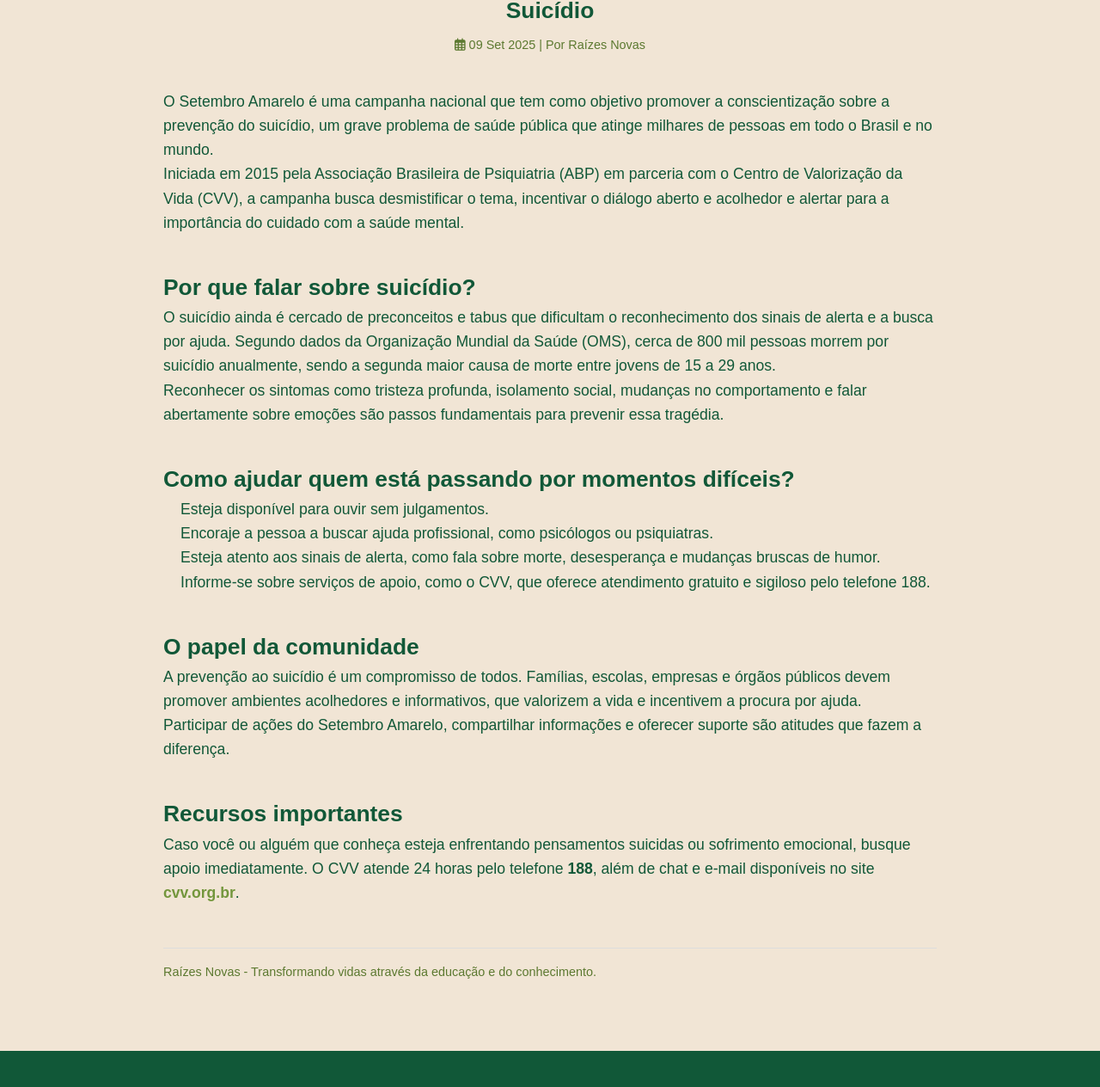
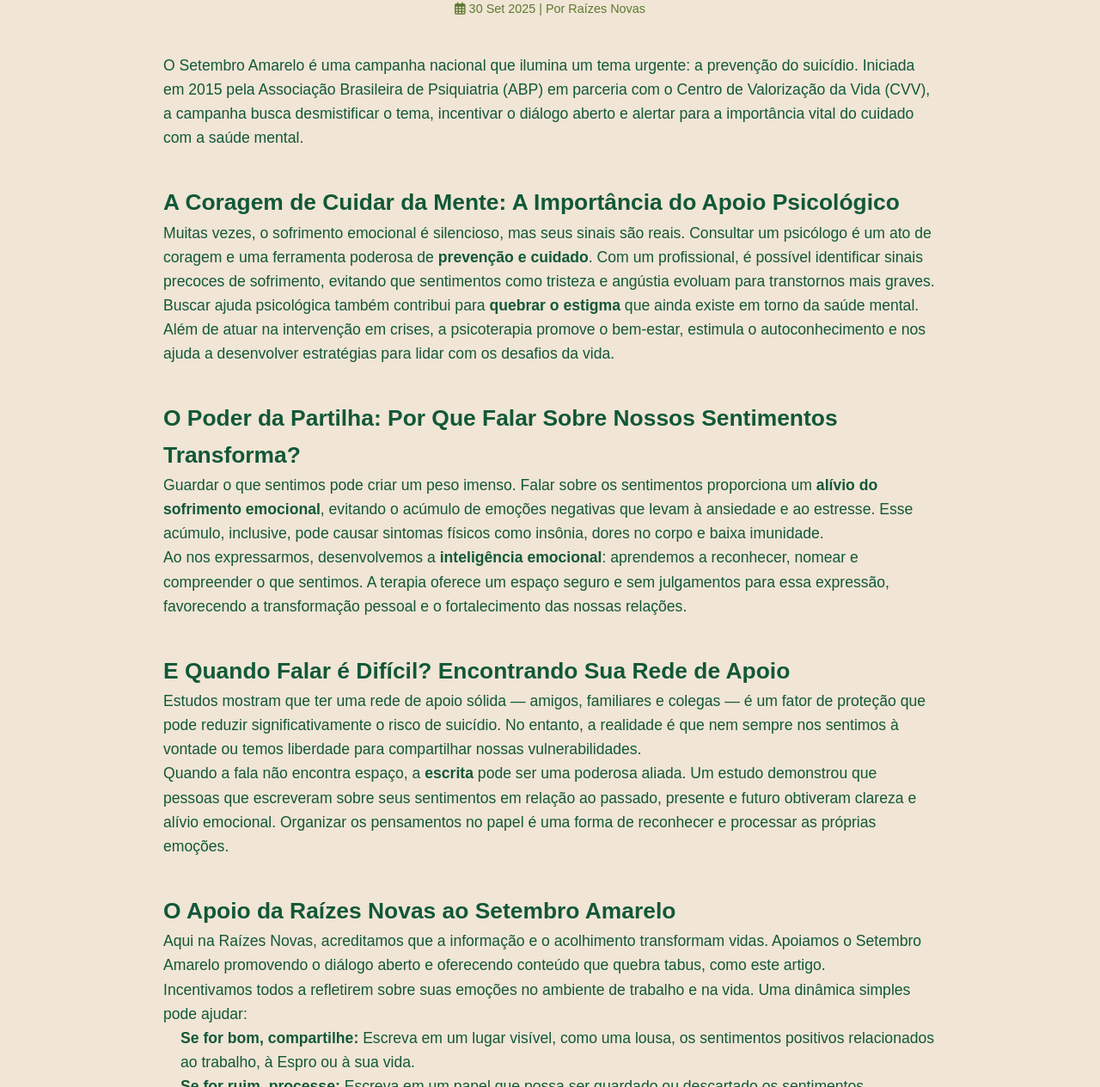
Before and after one commit to raizesnovas/site, a plain HTML site: page oficinas/oficina01.html in a window 1280 px wide. Shown: the part 236-1500 px from the top of the page at 86% size. Drawn offline with Linux system fonts and the light colour scheme; a web font is replaced by a local one.

Commit message:
Update oficina01.html

```diff
--- a/oficinas/oficina01.html
+++ b/oficinas/oficina01.html
@@ -5,143 +5,112 @@
   <meta name="viewport" content="width=device-width,initial-scale=1" />
   <title>Setembro Amarelo - Raízes Novas</title>
   <meta name="description" content="Artigo sobre Setembro Amarelo e prevenção ao suicídio" />
-  <link rel="icon" type="image/svg+xml" href="img/favicon.svg" />
-  <link
-    rel="stylesheet"
-    href="https://cdnjs.cloudflare.com/ajax/libs/font-awesome/6.4.0/css/all.min.css"
-  />
-  <link
-    href="https://fonts.googleapis.com/css2?family=Poppins:wght@300;400;600;700&display=swap"
-    rel="stylesheet"
-  />
+  <link rel="icon" type="image/svg+xml" href="../img/favicon.svg" />
+  <link rel="stylesheet" href="https://cdnjs.cloudflare.com/ajax/libs/font-awesome/6.4.0/css/all.min.css" />
+  <link rel="preconnect" href="https://fonts.googleapis.com">
+  <link rel="preconnect" href="https://fonts.gstatic.com" crossorigin>
+  <link href="https://fonts.googleapis.com/css2?family=Asap+Condensed:wght@400;600;700&display=swap" rel="stylesheet">
   <link rel="stylesheet" href="../style.css" />
 </head>
 <body>
 
-  <!-- Cabeçalho -->
   <header class="cabecalho__principal">
     <div class="container__layout">
       <div class="logo__marca">
         <img src="../img/logo.png" alt="Raízes Novas" class="logo__imagem" />
       </div>
-
       <nav class="menu__principal" aria-label="Navegação principal">
         <ul class="menu__lista">
-          <li><a href="index.html"><i class="fas fa-home"></i> Início</a></li>
+          <li><a href="../index.html"><i class="fas fa-home"></i> Início</a></li>
           <li><a href="#artigo"><i class="fas fa-newspaper"></i> Artigo</a></li>
-          <li><a href="#sobre"><i class="fas fa-info-circle"></i> Sobre</a></li>
+          <li><a href="#recursos"><i class="fas fa-life-ring"></i> Ajuda</a></li>
         </ul>
       </nav>
     </div>
   </header>
 
-  <!-- Conteúdo Principal -->
-  <main
-    class="container__layout coluna"
-    style="padding-top: 40px; padding-bottom: 80px; max-width: 900px;"
-  >
+  <main class="container__layout coluna" style="padding-top: 40px; padding-bottom: 80px; max-width: 900px;">
     <article id="artigo">
       <header class="sessao__cabecalho" style="margin-bottom: 40px;">
-        <h1>
-          Setembro Amarelo: Um Mês para Falar Sobre Vida e Prevenção ao
-          Suicídio
-        </h1>
-        <p
-          class="informativo__meta"
-          style="font-size: 0.9rem; color: var(--cor-texto-secundario); margin-top: 8px;"
-        >
-          <i class="far fa-calendar-alt"></i> 09 Set 2025 | Por Raízes Novas
+        <h1>Setembro Amarelo: Falar é a Melhor Solução</h1>
+        <p class="informativo__meta" style="font-size: 0.9rem; color: var(--cor-texto-secundario); margin-top: 8px;">
+          <i class="far fa-calendar-alt"></i> 30 Set 2025 | Por Raízes Novas
         </p>
       </header>
 
       <section style="margin-bottom: 40px;">
         <p>
-          O Setembro Amarelo é uma campanha nacional que tem como objetivo
-          promover a conscientização sobre a prevenção do suicídio, um grave
-          problema de saúde pública que atinge milhares de pessoas em todo o
-          Brasil e no mundo.
-        </p>
-        <p>
-          Iniciada em 2015 pela Associação Brasileira de Psiquiatria (ABP) em
-          parceria com o Centro de Valorização da Vida (CVV), a campanha busca
-          desmistificar o tema, incentivar o diálogo aberto e acolhedor e
-          alertar para a importância do cuidado com a saúde mental.
+          O Setembro Amarelo é uma campanha nacional que ilumina um tema urgente: a prevenção do suicídio. Iniciada em 2015 pela Associação Brasileira de Psiquiatria (ABP) em parceria com o Centro de Valorização da Vida (CVV), a campanha busca desmistificar o tema, incentivar o diálogo aberto e alertar para a importância vital do cuidado com a saúde mental.
         </p>
       </section>
 
       <section style="margin-bottom: 40px;">
-        <h2>Por que falar sobre suicídio?</h2>
+        <h2>A Coragem de Cuidar da Mente: A Importância do Apoio Psicológico</h2>
         <p>
-          O suicídio ainda é cercado de preconceitos e tabus que dificultam o
-          reconhecimento dos sinais de alerta e a busca por ajuda. Segundo
-          dados da Organização Mundial da Saúde (OMS), cerca de 800 mil pessoas
-          morrem por suicídio anualmente, sendo a segunda maior causa de morte
-          entre jovens de 15 a 29 anos.
+          Muitas vezes, o sofrimento emocional é silencioso, mas seus sinais são reais. Consultar um psicólogo é um ato de coragem e uma ferramenta poderosa de <strong>prevenção e cuidado</strong>. Com um profissional, é possível identificar sinais precoces de sofrimento, evitando que sentimentos como tristeza e angústia evoluam para transtornos mais graves.
         </p>
         <p>
-          Reconhecer os sintomas como tristeza profunda, isolamento social,
-          mudanças no comportamento e falar abertamente sobre emoções são
-          passos fundamentais para prevenir essa tragédia.
+          Buscar ajuda psicológica também contribui para <strong>quebrar o estigma</strong> que ainda existe em torno da saúde mental. Além de atuar na intervenção em crises, a psicoterapia promove o bem-estar, estimula o autoconhecimento e nos ajuda a desenvolver estratégias para lidar com os desafios da vida.
         </p>
       </section>
 
       <section style="margin-bottom: 40px;">
-        <h2>Como ajudar quem está passando por momentos difíceis?</h2>
-        <ul style="padding-left: 20px; line-height: 1.6;">
-          <li>Esteja disponível para ouvir sem julgamentos.</li>
-          <li>Encoraje a pessoa a buscar ajuda profissional, como psicólogos ou psiquiatras.</li>
-          <li>Esteja atento aos sinais de alerta, como fala sobre morte, desesperança e mudanças bruscas de humor.</li>
-          <li>Informe-se sobre serviços de apoio, como o CVV, que oferece atendimento gratuito e sigiloso pelo telefone 188.</li>
-        </ul>
-      </section>
-
-      <section style="margin-bottom: 40px;">
-        <h2>O papel da comunidade</h2>
+        <h2>O Poder da Partilha: Por Que Falar Sobre Nossos Sentimentos Transforma?</h2>
         <p>
-          A prevenção ao suicídio é um compromisso de todos. Famílias, escolas,
-          empresas e órgãos públicos devem promover ambientes acolhedores e
-          informativos, que valorizem a vida e incentivem a procura por ajuda.
+          Guardar o que sentimos pode criar um peso imenso. Falar sobre os sentimentos proporciona um <strong>alívio do sofrimento emocional</strong>, evitando o acúmulo de emoções negativas que levam à ansiedade e ao estresse. Esse acúmulo, inclusive, pode causar sintomas físicos como insônia, dores no corpo e baixa imunidade.
         </p>
         <p>
-          Participar de ações do Setembro Amarelo, compartilhar informações e
-          oferecer suporte são atitudes que fazem a diferença.
+          Ao nos expressarmos, desenvolvemos a <strong>inteligência emocional</strong>: aprendemos a reconhecer, nomear e compreender o que sentimos. A terapia oferece um espaço seguro e sem julgamentos para essa expressão, favorecendo a transformação pessoal e o fortalecimento das nossas relações.
         </p>
       </section>
 
       <section style="margin-bottom: 40px;">
-        <h2>Recursos importantes</h2>
+        <h2>E Quando Falar é Difícil? Encontrando Sua Rede de Apoio</h2>
         <p>
-          Caso você ou alguém que conheça esteja enfrentando pensamentos
-          suicidas ou sofrimento emocional, busque apoio imediatamente. O CVV
-          atende 24 horas pelo telefone <strong>188</strong>, além de chat e
-          e-mail disponíveis no site
-          <a
-            href="https://www.cvv.org.br"
-            target="_blank"
-            rel="noopener noreferrer"
-            >cvv.org.br</a
-          >.
+          Estudos mostram que ter uma rede de apoio sólida — amigos, familiares e colegas — é um fator de proteção que pode reduzir significativamente o risco de suicídio. No entanto, a realidade é que nem sempre nos sentimos à vontade ou temos liberdade para compartilhar nossas vulnerabilidades.
+        </p>
+        <p>
+          Quando a fala não encontra espaço, a <strong>escrita</strong> pode ser uma poderosa aliada. Um estudo demonstrou que pessoas que escreveram sobre seus sentimentos em relação ao passado, presente e futuro obtiveram clareza e alívio emocional. Organizar os pensamentos no papel é uma forma de reconhecer e processar as próprias emoções.
         </p>
       </section>
 
-      <footer
-        style="
-          margin-top: 50px;
-          border-top: 1px solid #ddd;
-          padding-top: 16px;
-          color: var(--cor-texto-secundario);
-          font-size: 0.9rem;
-        "
-      >
+      <section style="margin-bottom: 40px;">
+        <h2>O Apoio da Raízes Novas ao Setembro Amarelo</h2>
         <p>
-          Raízes Novas - Transformando vidas através da educação e do
-          conhecimento.
+          Aqui na Raízes Novas, acreditamos que a informação e o acolhimento transformam vidas. Apoiamos o Setembro Amarelo promovendo o diálogo aberto e oferecendo conteúdo que quebra tabus, como este artigo.
         </p>
+        <p>
+          Incentivamos todos a refletirem sobre suas emoções no ambiente de trabalho e na vida. Uma dinâmica simples pode ajudar:
+        </p>
+        <ul style="padding-left: 20px; line-height: 1.6;">
+          <li><strong>Se for bom, compartilhe:</strong> Escreva em um lugar visível, como uma lousa, os sentimentos positivos relacionados ao trabalho, à Espro ou à sua vida.</li>
+          <li><strong>Se for ruim, processe:</strong> Escreva em um papel que possa ser guardado ou descartado os sentimentos desafiadores.</li>
+        </ul>
+        <p>
+          Este ato simbólico ajuda a organizar as emoções e a dar o primeiro passo para o autocuidado. Lembre-se: todo sentimento é válido e merece atenção.
+        </p>
+      </section>
+
+      <section id="recursos" style="margin-bottom: 40px;">
+        <h2>Recursos Importantes: Você Não Está Sozinho</h2>
+        <p>
+          Caso você ou alguém que conheça esteja enfrentando sofrimento emocional, busque apoio imediatamente. O <strong>CVV (Centro de Valorização da Vida)</strong> oferece atendimento gratuito, sigiloso e anônimo 24 horas por dia.
+        </p>
+        <p style="text-align: center; font-size: 1.5rem; font-weight: bold; margin: 20px 0;">
+          Ligue <a href="tel:188">188</a>
+        </p>
+        <p>
+          Você também pode acessar o chat e o e-mail no site oficial:
+          <a href="https://www.cvv.org.br" target="_blank" rel="noopener noreferrer">www.cvv.org.br</a>.
+        </p>
+      </section>
+
+      <footer style="margin-top: 50px; border-top: 1px solid #ddd; padding-top: 16px; color: var(--cor-texto-secundario); font-size: 0.9rem;">
+        <p>Raízes Novas - Transformando vidas através da educação e do conhecimento.</p>
       </footer>
     </article>
   </main>
 
-  <!-- Rodapé -->
   <footer class="rodape__principal">
     <div class="container__layout">
       <div class="rodape__grid">
@@ -153,7 +122,6 @@
             <a href="#" aria-label="LinkedIn"><i class="fab fa-linkedin-in"></i></a>
           </div>
         </div>
-
         <div class="rodape__coluna">
           <h4>Contato</h4>
           <ul class="rodape__contato">
```
